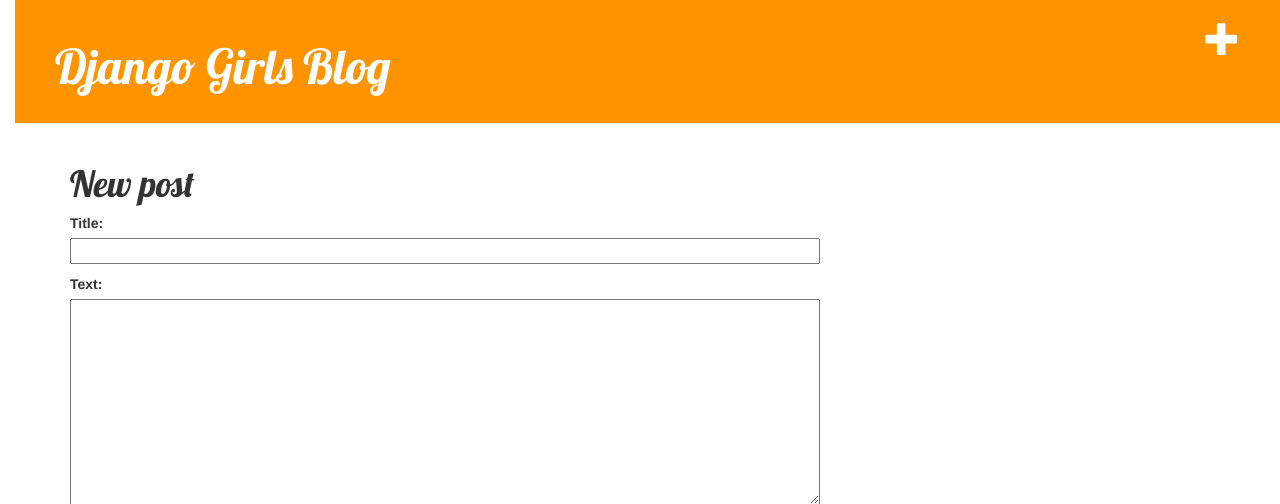
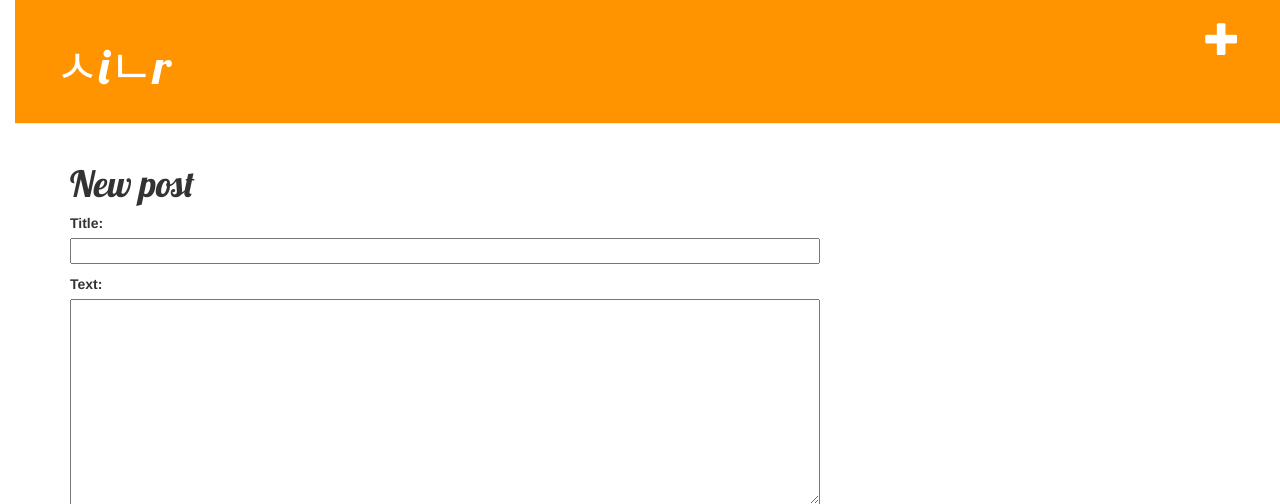
Before and after one commit to saknchj/my-first-blog, a Django app: page /post/new/ in a window 1280 px wide. Shown: the top 504 px of the page. Run offline with Django 3.2, Linux system fonts and the light colour scheme; some libraries are stand-ins or nearby versions.

Commit message:
타이틀 바꾸자

```diff
--- a/blog/templates/blog/base.html
+++ b/blog/templates/blog/base.html
@@ -10,7 +10,7 @@
     <body>
         <div class="page-header">
           <a href="{% url 'post_new' %}" class="top-menu"><span class="glyphicon glyphicon-plus"></span></a>
-            <h1><a href="/">Django Girls Blog</a></h1>
+            <h1><a href="/">ㅅiㄴr</a></h1>
         </div>
         <div class="content container">
             <div class="row">
```
